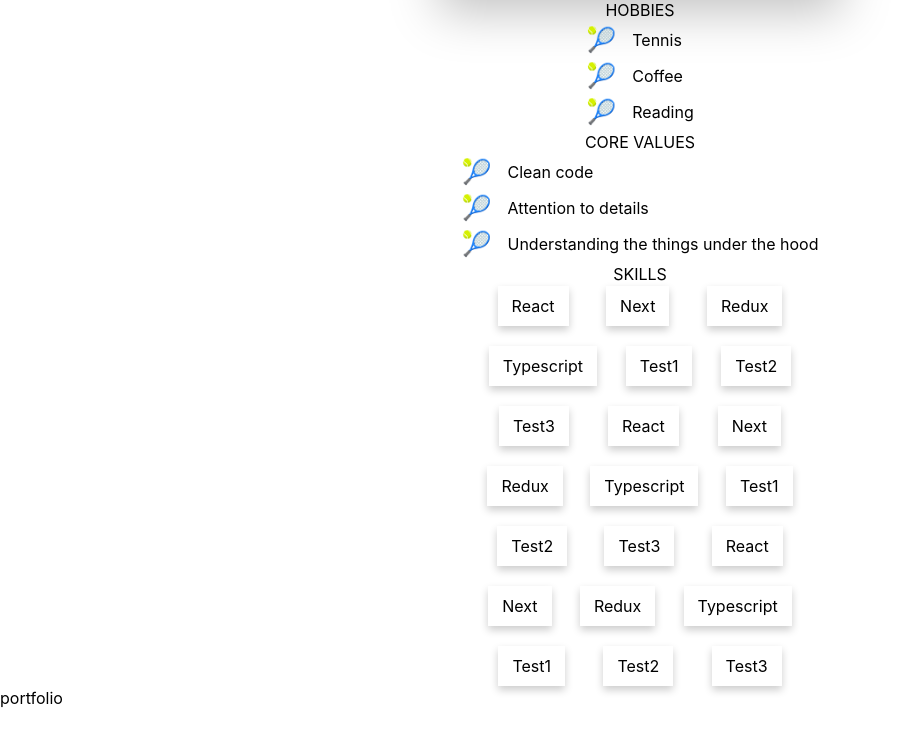
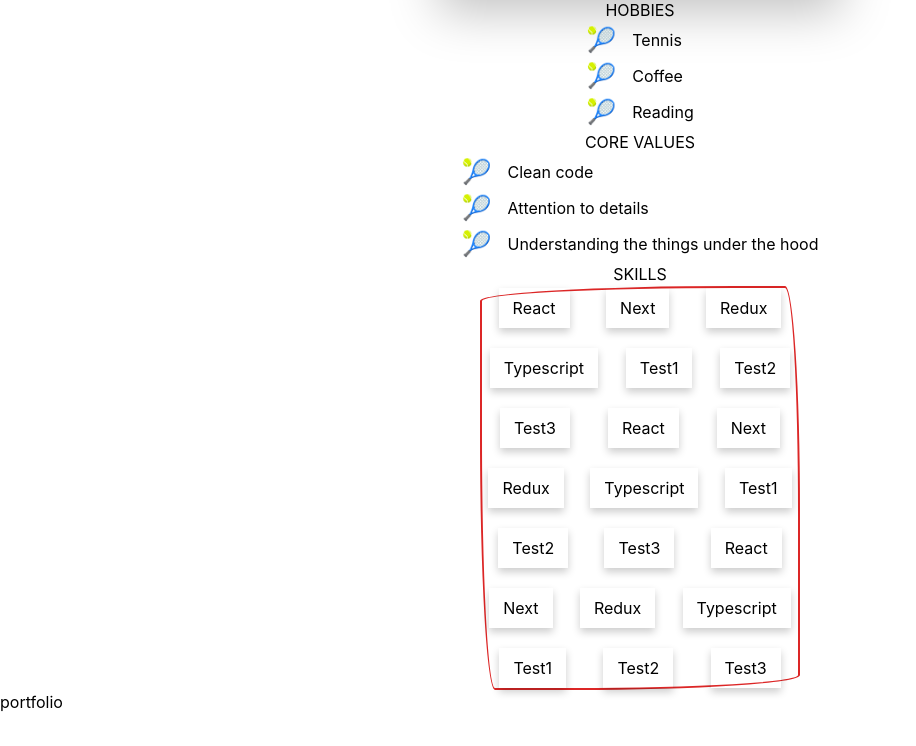
Before and after one commit to sergiupop/personal-page, a React (Create React App) app: page / in a window 1280 px wide. Shown: the part 1054-1800 px from the top of the page, without its empty margins (0-916 px from the left). Built offline with nearby package versions, Linux system fonts and the light colour scheme.

Commit message:
Update the borders for the skills section

```diff
--- a/src/components/About.tsx
+++ b/src/components/About.tsx
@@ -28,7 +28,7 @@ const About = () => {
       </article>
       <article className="flex flex-col items-center justify-center w-1/4">
         <h3>SKILLS</h3>
-        <div className="flex gap-5 flex-wrap justify-evenly">
+        <div className="flex gap-5 flex-wrap justify-evenly border-solid border-red-600 border-2 rounded-[255px_15px_225px_15px/15px_225px_15px_255px]">
           {skills.map((item) => (<Card title={item} />))}
         </div>
       </article>
--- a/src/components/Card.tsx
+++ b/src/components/Card.tsx
@@ -5,7 +5,7 @@ type CardProps = {
 
 const Card = ({ title, description }: CardProps) => {
   return (
-    <div className="cursor-default py-2 px-3.5 shadow-[0_4px_8px_0_rgba(0,0,0,0.2)] hover:-translate-y-1 transition-all duration-150 ease-in">
+    <div className="cursor-default py-2 px-3.5 shadow-[0_4px_8px_0_rgba(0,0,0,0.2)] hover:-translate-y-1 transition-all duration-200 ease-in">
       {title}
     </div>
   )
```
